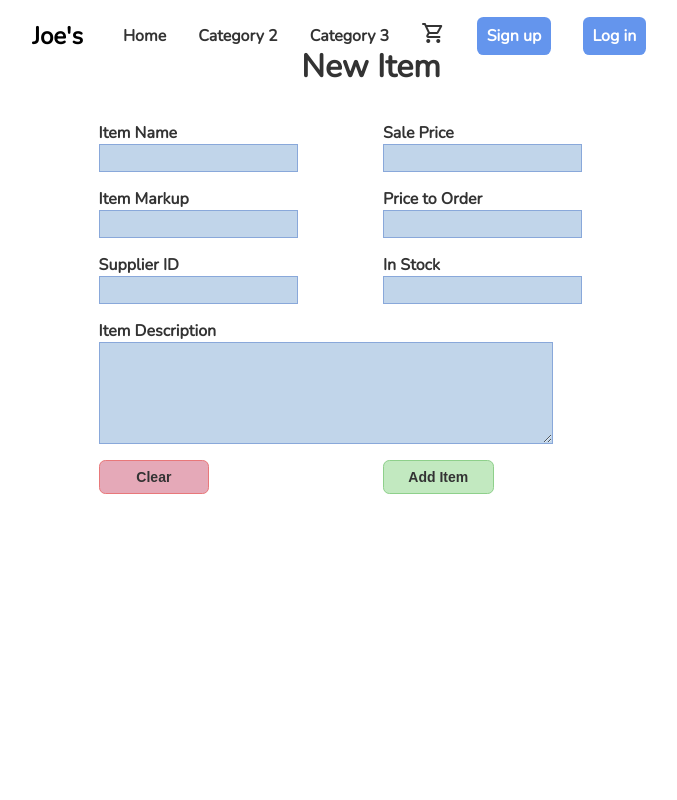
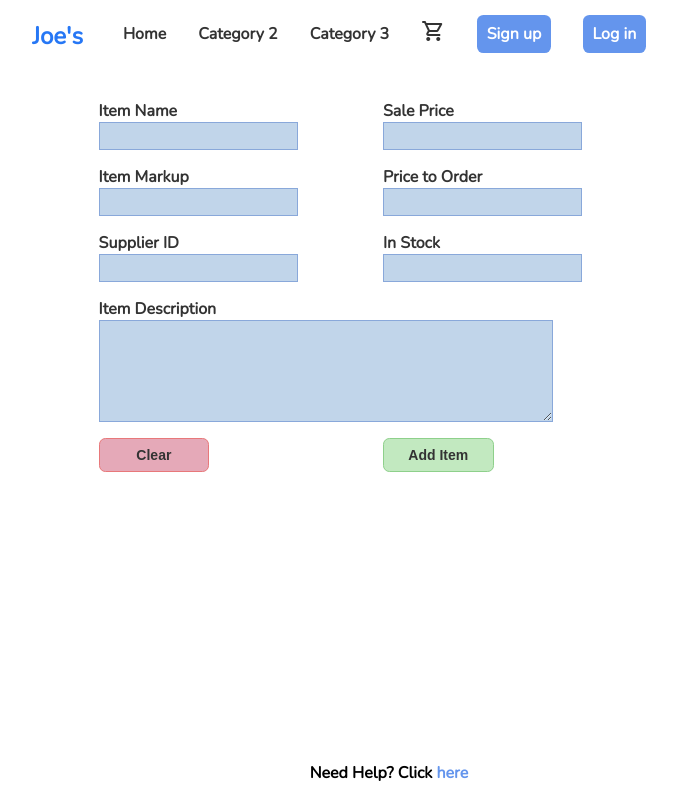
Before and after one commit to jonl210/digital-flea-market, a Django app: page /newitem in a window 1280 px wide. Shown: the whole page, without its empty margins (269-946 px from the left). Run offline with Django 4.2, Linux system fonts and the light colour scheme.

Commit message:
About page added with link in new footer

```diff
--- a/home/static/home/navbar-style.css
+++ b/home/static/home/navbar-style.css
@@ -10,6 +10,7 @@ nav {
   z-index: 999;
   display: flex;
   justify-content: center;
+  background-color: white;
 }
 
 nav h1 {
@@ -39,3 +40,22 @@ nav ul li a {
   border-radius: 0.4rem;
   font-weight: bold;
 }
+
+footer {
+  position: fixed;
+  padding: 10px 10px 0px 10px;
+  bottom: 0;
+  width: 100%;
+  background-color: white;
+  text-align: center;
+}
+
+footer a{
+  font-weight: bold;
+  font-family: "Nunito", sans-serif;
+  color: cornflowerblue;
+}
+
+footer a:hover {
+  text-decoration: underline;
+}
--- a/home/static/home/project_stylesheet.css
+++ b/home/static/home/project_stylesheet.css
@@ -1,5 +1,5 @@
 /* Add these links to each HTML page to get the font and the CSS styling
-<link href="project_stylesheet.css" rel="stylesheet" />
+<link rel="stylesheet" href="{% static 'home/project_stylesheet.css' %}"/>
 <link  rel="stylesheet" href="https://fonts.googleapis.com/css2?family=Material+Symbols+Outlined:opsz,wght,FILL,GRAD@48,400,0,0" /> */
 
 body {
@@ -74,3 +74,16 @@ nav ul li a {
 .cart-btn:hover {
     opacity: 0.6;
 }
+
+h1 {
+  color: #2677f5;
+  font-size: 1.5em;
+  text-align: center;
+  font-weight: 900;
+  margin-bottom: 1rem;
+}
+
+p {
+  font-family: "Nunito", sans-serif;
+  text-align: center;
+}
--- a/home/templates/home/navbar.html
+++ b/home/templates/home/navbar.html
@@ -59,5 +59,8 @@
         </ul>
       </nav>
     </header>
+    <footer>
+      <p>Need Help? Click <a href="{% url 'home:about' %}">here</a></p>
+    </footer>
   </body>
 </html>
--- a/home/urls.py
+++ b/home/urls.py
@@ -17,4 +17,5 @@ urlpatterns = [
     path('login', auth_views.LoginView.as_view(template_name='home/login.html'), name='login'),
     path('logout', auth_views.LogoutView.as_view(template_name='home/index.html'), name='logout'),
     path('checkout', views.checkout_page, name='checkout')      ,
+    path('about',views.about, name='about')
 ]
--- a/home/views.py
+++ b/home/views.py
@@ -88,3 +88,6 @@ def item(request, id):
 
 def checkout_page(request):
     return render(request, "home/checkout.html")
+
+def about(request):
+    return render(request, "home/about.html")
```
Also changed, not shown: home/templates/home/about.html (added, +23 -0 lines).
